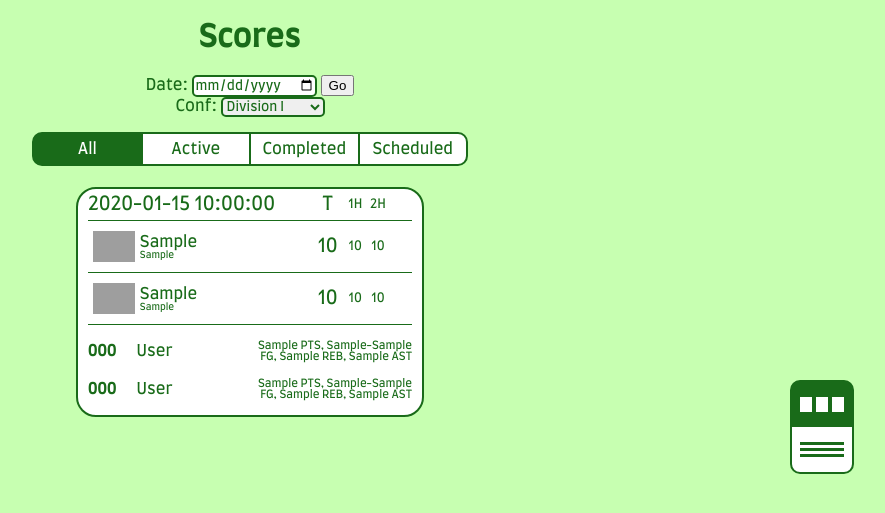
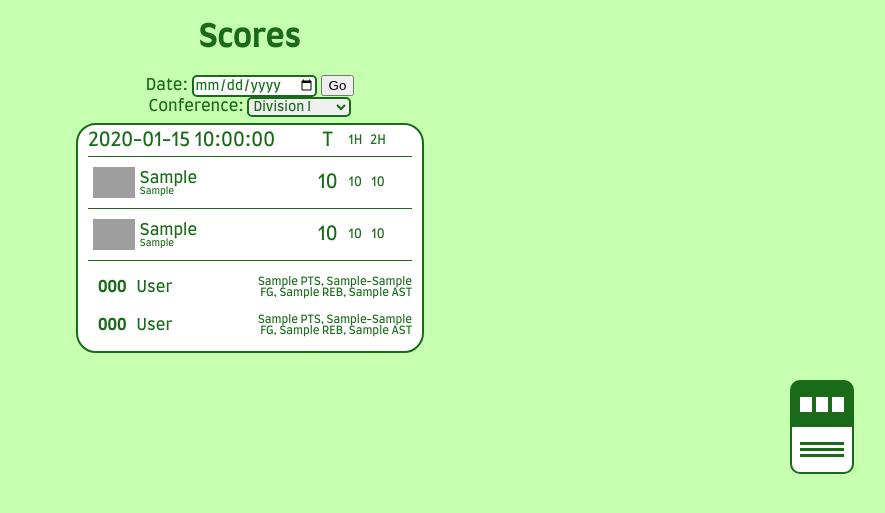
Before and after one commit to wesleyfletcher/leyflet, a Python web app: template templates/pages/scores.html in a window 1280 px wide. Shown: the part 100-613 px from the top of the page, without its empty margins (390-1275 px from the left). Run offline with Jinja, Linux system fonts and the light colour scheme; the template is opened without the code that fills it: most values are stand-ins (such as "Sample title", 1, 10 or a date in 2020); grey boxes are pictures that could not be loaded.

Commit message:
Added search query updates; Removed game status picker on scores page

```diff
--- a/app.py
+++ b/app.py
@@ -28,8 +28,9 @@ def teams(code):
 @app.route('/scores/', methods=['GET', 'POST'])
 def scores():
     date = request.args.get('date')
+    conf = request.args.get('conf')
 
-    data = endpoint.scores(date)
+    data = endpoint.scores(date, conf)
 
     return render_template('pages/scores.html', data=data)
 
--- a/logic/scrapers.py
+++ b/logic/scrapers.py
@@ -97,7 +97,7 @@ def wab(year=2026):
     return pd.DataFrame({'Rank' : ranks, 'Team' : teams}).sort_values(by='Rank', ascending=True)
 
 def get_name(team : str, throw_error=False):
-    names = json.load(open('./logic/name_variants.json', 'r'))
+    names = json.load(open('name_variants.json', 'r'))
 
     team = team.replace('-', ' ')
     team = team.replace('–', ' ')
--- a/static/base.css
+++ b/static/base.css
@@ -41,7 +41,7 @@ a {
 }
 
 div .link {
-    padding: 5px;
+    padding: 2px;
     cursor: pointer;
 
     color: inherit;
--- a/static/pages/scores.css
+++ b/static/pages/scores.css
@@ -210,7 +210,7 @@
 .key-team {
     width: 15%;
 
-    text-align: left;
+    text-align: center;
     font-weight: bold;
 }
 
--- a/static/scripts/scores.js
+++ b/static/scripts/scores.js
@@ -1,6 +1,48 @@
-conf = 'all';
-blockSize = 'small';
+let params = new URLSearchParams(document.location.search);
+
+date = params.get("date");
+searchConf = params.get("conf");
+blockSize = params.get("view");
+
+searchConf = searchConf ? searchConf.replace('-', ' ').toLowerCase() : 'all';
+filterByConf(searchConf)
+
+if (blockSize && ['small', 'wide'].includes(blockSize.toLowerCase())) {
+	blockSize = blockSize.toLowerCase();
+}
+else {
+	blockSize = 'small'
+}
+
+if (blockSize == 'wide') {
+	blockSize = 'small'
+	switchBlockSize();
+}
+
+setURL(date, searchConf.replace(' ', '-'), blockSize);
 gamesEmpty()
+
+// CHANGE URL
+
+function setURL(date, conf, view) {
+	params = new URLSearchParams()
+
+	if (date) {
+		params.set('date', date)
+	}
+	if (conf != 'all') {
+		params.set('conf', conf)
+	}
+	if (view != 'small') {
+		params.set('view', view)
+	}
+
+	url = '?' + params.toString()
+
+	window.history.replaceState({}, '', url)
+
+	return url;
+}
 
 // FORM BUTTONS
 
@@ -12,8 +54,26 @@ d3.select("#date-picker")
 
 d3.select("#conf-picker")
   .on("change", function(event) {
-    conf = event.target.value;
+    searchConf = event.target.value;
 
+    filterByConf(searchConf)
+    gamesEmpty()
+})
+
+function scoresRedirect() {
+    form = d3.select("form")
+
+    date = d3.select("#date-picker")
+             .attr("value")
+             .replaceAll("-", "")
+
+    action = setURL(date, searchConf.replace(' ', '-'), blockSize);
+    form.attr("action", action)
+}
+
+// CONF SELECT
+
+function filterByConf(conf) {
   	if (conf == 'all') {
 		d3.selectAll(".scoreboard-block")
           .style("display", "flex")
@@ -29,75 +89,13 @@ d3.select("#conf-picker")
 		  .style("display", "flex")
     }
 
-    gamesEmpty()
-})
-
-function scoresRedirect() {
-    form = d3.select("form")
-
-    date = d3.select("#date-picker")
-             .attr("value")
-             .replaceAll("-", "")
-
-    action = "?date=" + date;
-    form.attr("action", action)
-}
-
-// GAME STATUS TABS
-
-function showAllByStatus() {
-    if (conf == 'all') {
-        d3.selectAll(".scoreboard-block")
-          .style("display", "flex")
-    }
-
-    else {
-        d3.selectAll(".scoreboard-block[home-conf='" + conf + "']")
-          .style("display", "flex")
-        d3.selectAll(".scoreboard-block[away-conf='" + conf + "']")
-          .style("display", "flex")
-    }
-
-    d3.select(".view-active")
-      .classed("view-active", false)
-
-    d3.select("#all-scores-btn")
-      .classed("view-active", true)
-
-    gamesEmpty()
-}
-
-function filterByStatus(status) {
-    d3.selectAll(".scoreboard-block")
-      .style("display", "none")
-
-    if (conf == 'all') {
-        d3.selectAll(".scoreboard-block[status='" + status + "']")
-          .style("display", "flex")
-    }
-
-    else {
-        d3.selectAll(".scoreboard-block[status='" + status + "'][home-conf='" + conf + "']")
-          .style("display", "flex")
-        d3.selectAll(".scoreboard-block[status='" + status + "'][away-conf='" + conf + "']")
-          .style("display", "flex")
-    }
-
-    d3.select(".view-active")
-      .classed("view-active", false)
-
-    d3.select("#" + status + "-scores-btn")
-      .classed("view-active", true)
-
-    gamesEmpty()
+	searchConf = conf;
+	setURL(date, searchConf.replace(' ', '-'), blockSize);
 }
 
 // LAYOUT SWITCH
 
-d3.select(".one-column")
-  .style("display", "none")
-
-window.addEventListener("resize", function(event) {
+function hideWideView() {
 	containerWidth = 1080;
 	toggleWidth = +d3.select(".layout-toggle")
 					.style("width")
@@ -115,7 +113,10 @@ window.addEventListener("resize", function(event) {
 		d3.select(".layout-toggle")
 			.style("visibility", "visible")
 	}
-})
+}
+
+hideWideView()
+window.addEventListener("resize", hideWideView)
 
 function switchBlockSize() {
     d3.select(".toggle-active")
@@ -146,6 +147,8 @@ function switchBlockSize() {
 
         blockSize = 'small'
     }
+
+	setURL(date, searchConf.replace(' ', '-'), blockSize);
 }
 
 // PRINT NO GAMES FOUND
--- a/static/sql/game_table.sql
+++ b/static/sql/game_table.sql
@@ -3,7 +3,7 @@ SELECT *,
     away_code.code AS away_team_code
 FROM game
 
-JOIN complete
+LEFT JOIN complete
 USING (id)
 
 JOIN team AS home_code
@@ -12,7 +12,7 @@ ON game.home_team = home_code.name
 JOIN team AS away_code
 ON game.away_team = away_code.name
 
-JOIN arena
+LEFT JOIN arena
 ON game.arena = arena.id
 
 WHERE game.id = {id}
--- a/static/sql/scores_table.sql
+++ b/static/sql/scores_table.sql
@@ -22,8 +22,8 @@ SELECT
     home_code.code AS home_team_code,
     away_code.code AS away_team_code,
 
-    home_conf.conf AS home_conf,
-    away_conf.conf AS away_conf,
+    IFNULL(home_conf.conf, '') AS home_conf,
+    IFNULL(away_conf.conf, '') AS away_conf,
 
     CONCAT(home_record.season_wins, '-', home_record.season_losses) AS home_season_record,
     CONCAT(away_record.season_wins, '-', away_record.season_losses) AS away_season_record,
--- a/tasks.txt
+++ /dev/null
@@ -1,5 +0,0 @@
-Read incorrect scoreboards into complete
-Remove duplicate plays
-Fix 'not available' plays
-
-Try to add missing plays and box scores
--- a/templates/pages/games.html
+++ b/templates/pages/games.html
@@ -116,12 +116,12 @@
 <div class="view-section" id="games-plays" style="display: none;">
     <h2>1st Half</h2>
     {% for play in data.plays['1H'] %}
-        <p>{{play.text}}</p>
+        <p>{{play.desc}}</p>
     {% endfor %}
 
     <h2>2nd Half</h2>
     {% for play in data.plays['2H'] %}
-        <p>{{play.text}}</p>
+        <p>{{play.desc}}</p>
     {% endfor %}
 </div>
 
--- a/templates/pages/scores.html
+++ b/templates/pages/scores.html
@@ -11,29 +11,14 @@
 
     <input id="date-submit" type="submit" value="Go"><br>
 
-    <label for="conf-picker">Conf:</label>
+    <label for="conf-picker">Conference:</label>
     <select id="conf-picker">
         <option value="all">Division I</option>
         {% for conf in data.confs_list %}
-            <option value="{{ conf }}" {{ 'selected' if data.conf==conf }}>{{ conf }}</option>
+            <option value="{{ conf.lower() }}" {{ 'selected' if data.conf==conf }}>{{ conf }}</option>
         {% endfor %}
     </select><br>
 </form>
-
-<div class="view-select" style="--view-count: 4;">
-    <div class="view-option view-left view-active" id="all-scores-btn" onclick="showAllByStatus()">
-        All
-    </div>
-    <div class="view-option view-center" id="Active-scores-btn" onclick="filterByStatus('Active')">
-        Active
-    </div>
-    <div class="view-option view-center" id="Complete-scores-btn" onclick="filterByStatus('Complete')">
-        Completed
-    </div>
-    <div class="view-option view-right" id="Scheduled-scores-btn" onclick="filterByStatus('Scheduled')">
-        Scheduled
-    </div>
-</div>
 
 <div class="layout-toggle" onclick="switchBlockSize()">
     <div class="toggle-option toggle-active" id="toggle-three-col">
@@ -56,8 +41,9 @@
 {% for id in data.scores %}
     {% set game = data.scores[id] %}
 
-    <a status="{{ game.status }}" class="scoreboard-block small-block" href="/games/{{ id }}"
-        home-conf="{{ game.home_conf }}" away-conf="{{ game.away_conf }}">
+    <a class="scoreboard-block small-block" href="/games/{{ id }}"
+       home-conf="{{ game.home_conf.lower() }}" away-conf="{{ game.away_conf.lower() }}">
+
     {% if game.status == 'Complete' %}
         <div class="scoreboard-header">
             <div class="scoreboard-status">{{ game.game_time }}</div>
@@ -115,8 +101,6 @@
                 </div>
             </div>
         </div>
-
-
 
     {% elif game.status == 'Active' %}
         <div class="scoreboard-header">
@@ -206,8 +190,9 @@
 <div class="container one-column view-section" id="wide-view">
 {% for id in data.scores %}
     {% set game = data.scores[id] %}
-    <a status="{{ game.status }}" class="scoreboard-block wide-block" href="/games/{{ id }}"
-    home-conf="{{ game.home_conf }}" away-conf="{{ game.away_conf }}">
+    <a class="scoreboard-block wide-block" href="/games/{{ id }}"
+       home-conf="{{ game.home_conf.lower() }}" away-conf="{{ game.away_conf.lower() }}">
+
     {% if game.status == 'Complete' %}
         <div class="scoreboard-header">
             <div class="scoreboard-status">{{ game.game_time }}</div>
@@ -244,8 +229,6 @@
             <div class="scoreboard-half">{{ game.home_score_2h }}</div>
             <div class="scoreboard-half">{{ game.home_score_ot if game.overtimes > 0 }}</div>
         </div>
-
-
 
     {% elif game.status == 'Active' %}
         <div class="scoreboard-header">
--- a/templates/pages/standings.html
+++ b/templates/pages/standings.html
@@ -48,8 +48,10 @@
                 <td class="standings-logo">
                     <div><img alt="{{ row.team }}" src="/static/logos/{{ row.code }}.png"></div>
                 </td>
-                <td class="column-border">{{ row.team }}</td>
-                <td class="column-border"></td>
+                <td class="standings-team column-border">
+                    <a class="link" href="/teams/{{ row.code }}">{{ row.team }}</a>
+                </td>
+                <td class="column-border">{{ row.gb if row.gb > 0 else '--' }}</td>
 
                 <td class="column-border">{{ row.conf_wins }}</td>
                 <td class="column-border">{{ row.conf_losses }}</td>
```
Also changed, not shown: database.py (+7 -0 lines), endpoint.py (+16 -3 lines), idea.txt (+10 -0 lines), static/pages/standings.css (+7 -3 lines), static/sql/conf_standings.sql (+12 -2 lines), static/sql/key_players.sql (+6 -2 lines). Lines whose indentation alone changed are shown as unchanged.
